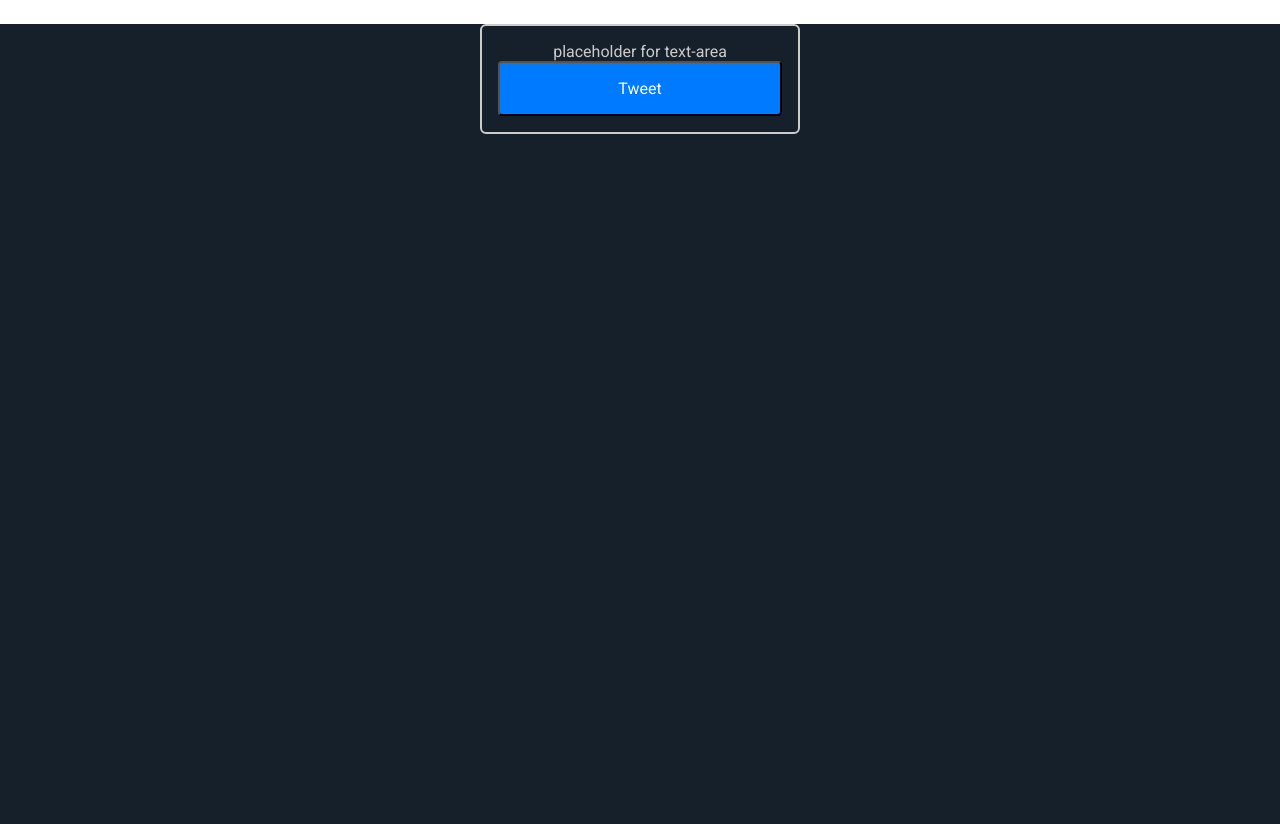
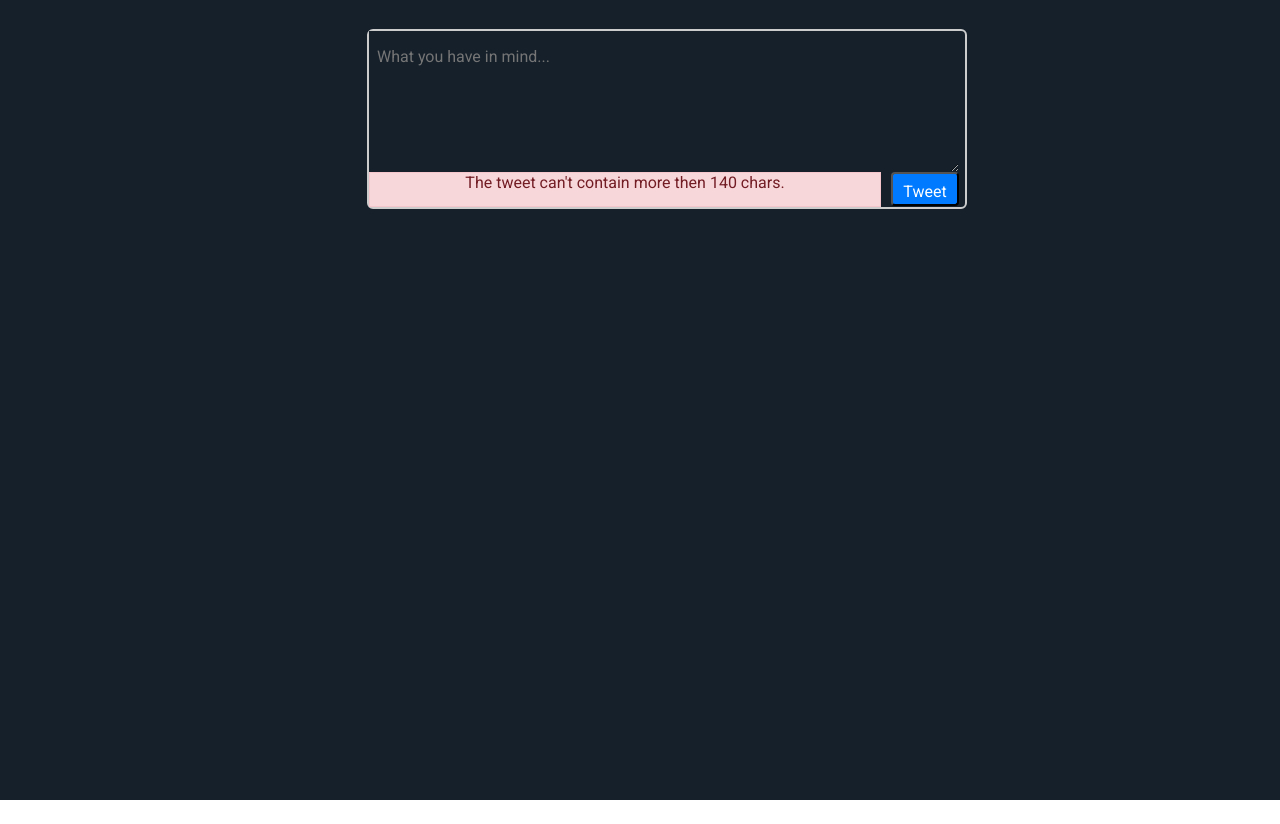
Before and after one commit to mark-itc/microblogging-ZeevGinzburg, a React (Create React App) app in the folder micro-blogghing-zeev-ginzburg/: page / in a window 1280 px wide. After the commit the page ends 800 px from the top, so only its background shows below. Built offline with nearby package versions, Linux system fonts and the light colour scheme.

Commit message:
basic design and 140 cahrs limit

```diff
--- a/micro-blogghing-zeev-ginzburg/src/App.js
+++ b/micro-blogghing-zeev-ginzburg/src/App.js
@@ -2,6 +2,12 @@ import './App.css';
 import Notes from './components/notes';
 import Form from './components/form';
 import { useState } from "react";
+
+// localStorage.setItem("twit", JSON.stringify(t))
+// const t1 = JSON.parse(localStorage.getItem("twit"))
+// aplication localstorage
+
+
 
 function App() {
   const [noteItems, setNoteItems] = useState([]);
@@ -23,28 +29,28 @@ function App() {
     setOpened(noteToOpen);
   }
 
-  const modal = () => {
-    if (opened) {
-      return (
-        <div className={`modal`}>
-          <div className='modal-content'>
-            <div className='header'>
-              <h2>{opened.title}</h2>
-              <button onClick={() => { setOpened(null) }}>x</button>
-            </div>
-            <p>{opened.text}</p>
-            {/* <p>{`note date: ${humanReadebleDate(note.date)}`}</p> */}
-          </div>
-      </div>
-      )
-    }
-  }
+  // const modal = () => {
+  //   if (opened) {
+  //     return (
+  //       <div className={`modal`}>
+  //         <div className='modal-content'>
+  //           <div className='header'>
+  //             <h2>{opened.title}</h2>
+  //             <button onClick={() => { setOpened(null) }}>x</button>
+  //           </div>
+  //           <p>{opened.text}</p>
+  //           {/* <p>{`note date: ${humanReadebleDate(note.date)}`}</p> */}
+  //         </div>
+  //     </div>
+  //     )
+  //   }
+  // }
 
   return (
     <div className="App">
       <Form addNewNote={addNewNote} />
       <Notes noteItems={noteItems} deleteNote={deleteNote} openNote={openNote}/>
-      {modal()}
+      {/* {modal()} */}
     </div>
   );
 }
--- a/micro-blogghing-zeev-ginzburg/src/components/add-button.jsx
+++ b/micro-blogghing-zeev-ginzburg/src/components/add-button.jsx
@@ -2,12 +2,12 @@ import { useState } from "react";
 import "./buttons.css";
 
 function AddButton(props) {
-    const {addNewNote} = props;
+    const {addNewNote, tweetText} = props;
 
     function addNote(e) {
         e.preventDefault();
         const newNoteItem = {
-            text:`Example Note`,
+            text: tweetText,
             date: new Date(),
             title: `user-name: Zeev Ginzburg`
         };
@@ -16,7 +16,7 @@ function AddButton(props) {
 
     return (
         <>
-            <button className="add-button" onClick={addNote}>Tweet</button>
+            <button disabled={tweetText.length >= 140} className="add-button" onClick={addNote}>Tweet</button>
         </>
     )
 
--- a/micro-blogghing-zeev-ginzburg/src/components/buttons.css
+++ b/micro-blogghing-zeev-ginzburg/src/components/buttons.css
@@ -4,17 +4,20 @@
     padding: 0;
 }
 button.add-button {
-    /* position: absolute;
     width: 68px;
     height: 34px;
-    left: 889px;
-    top: 131px; */
     font-size: 16px;
-    padding: 1rem 1.5rem;
+    padding: 0.5rem;
     font-weight: 400;
     background: #007BFF;
     border-radius: 4px;
     font-family: 'Roboto', sans-serif;
     color: #ffffff;
+    order: 2;
+
+
 
 }
+button.add-button:disabled {
+    background-color: gray;
+}
--- a/micro-blogghing-zeev-ginzburg/src/components/form.css
+++ b/micro-blogghing-zeev-ginzburg/src/components/form.css
@@ -6,17 +6,43 @@
 
 .main-form {
     background-color: inherit;
-    display: flex;
+    display: grid;
+    grid-template: 4fr 1fr / 512px 68px;
+    column-gap: 10px;
     flex-direction: column;
     margin: auto;
     margin-top: 1.5rem;
-    padding: 1rem;
-    width: 25%;
+    /* padding: 1rem; */
     border: 2px solid #CCCCCC;
     border-radius: 6px;
     font-family: 'Roboto', sans-serif;
     color: #CCCCCC;
     font-size: 16px;
-
+    position: absolute;
+    width: 600px;
+    height: 180px;
+    left: 367px;
+    top: 5px;
+}
+form textarea {
+    background-color: inherit;
+    color:  #CCCCCC;
+    font-size: 16px;
+    font-family: inherit;
+    display: block;
+    padding-top: 1rem;
+    padding-left: 0.5rem;
+    order: 0;
+    grid-column: 1 / 3;
+    border: none;
 
 }
+div.chars-warning {
+    background: #F8D7DA;
+    border: 1px solid #F5C6CB;
+    justify-content: center;
+    text-align: center;
+    padding: 0;
+    order: 1;
+    color: #721C24;
+}
--- a/micro-blogghing-zeev-ginzburg/src/components/form.jsx
+++ b/micro-blogghing-zeev-ginzburg/src/components/form.jsx
@@ -1,13 +1,22 @@
 import AddButton from "./add-button";
 import "./form.css"
+import { useState } from "react";
+
 
 function Form(props){
     const {addNewNote} = props;
+    const [tweetText, setTweetText] = useState("");
+
+
+    const changeTweetText = (e) => {
+        setTweetText(e.target.value);
+    }
 
     return(
         <form className="main-form" action="">
-            <div>placeholder for text-area</div>
-            <AddButton addNewNote={addNewNote}/>
+            <textarea value={tweetText} onChange={changeTweetText} cols="30" rows="10" placeholder="What you have in mind..."></textarea>
+            <div className="chars-warning">The tweet can't contain more then 140 chars.</div>
+            <AddButton addNewNote={addNewNote} tweetText={tweetText}/>
         </form>
     )
 
--- a/micro-blogghing-zeev-ginzburg/src/components/notes.css
+++ b/micro-blogghing-zeev-ginzburg/src/components/notes.css
@@ -5,11 +5,13 @@
 }
 .note-div {
     position: absolute;
+    top: 205px;
     left: 367px;
     display: flex;
     flex-direction: column;
     flex-wrap: wrap;
-    padding: auto;
+    padding-top: 15px;
+    /* padding: auto; */
     /* align-items: left; */
     justify-content: left;
     font-family: 'Roboto', sans-serif;
@@ -19,7 +21,7 @@
 
 }
 .note-card {
-    margin: 2rem;
+    margin-bottom: 15px;
     width: 600px;
     padding: 0;
     display: flex;
```
